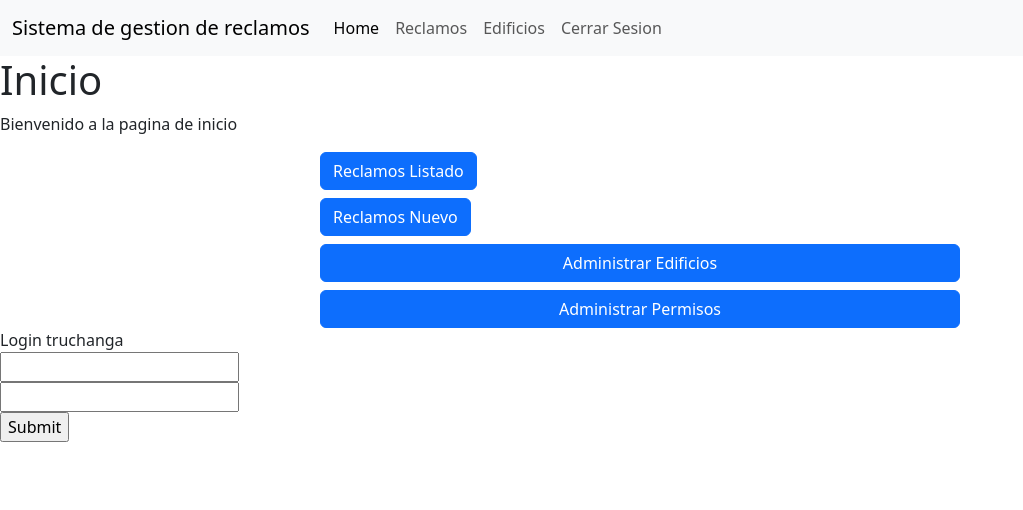
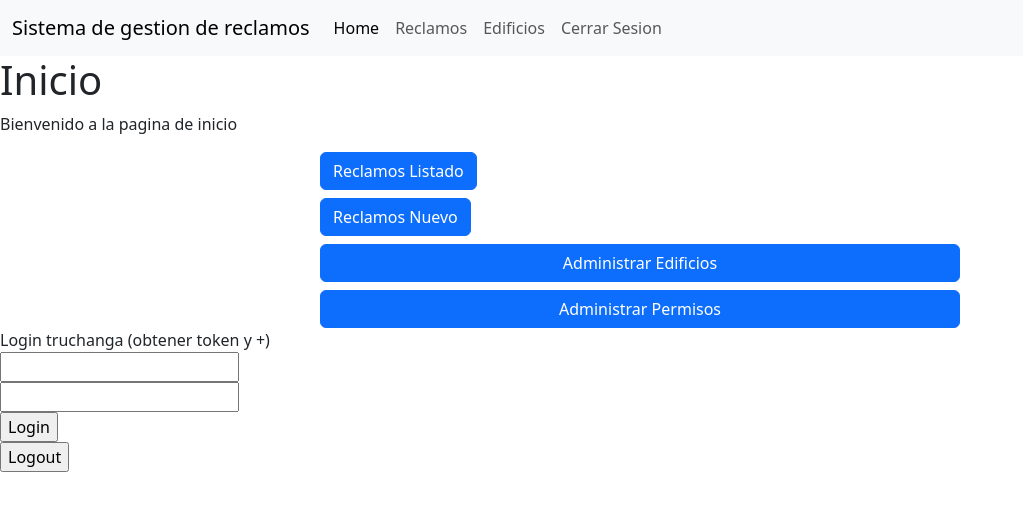
Before and after one commit to ManuMarcos/Sistema-de-Gestion-Reclamos, a React (Create React App) app in the folder Front/app/: page / in a window 1280 px wide. Shown: the top 510 px of the page, without its empty margins (0-1023 px from the left). Built offline with nearby package versions, Linux system fonts and the light colour scheme.

Commit message:
usar id del login

```diff
--- a/Front/app/src/components/Home/home.js
+++ b/Front/app/src/components/Home/home.js
@@ -1,7 +1,8 @@
-import React from "react";
+import React, { useState } from "react";
 import { Link } from 'react-router-dom';
 
 const Home = () => {
+    const [idEdificio, setIdEdificio] = useState(sessionStorage.getItem("edificioId"));
 
     async function login_sacar_luego(user, pass) {
         // Default options are marked with *
@@ -28,11 +29,23 @@ const Home = () => {
         console.log(e);
         login_sacar_luego(e.target[0].value,  e.target[1].value)
         .then((data) => {
-            console.log("token: " + data["accessToken"] )
             sessionStorage.setItem("accessToken", data["accessToken"]);
             sessionStorage.setItem("userId", data["userId"]);
+            sessionStorage.setItem("userType", data["tipo"]);
+            sessionStorage.setItem("edificioId", data["edificioId"]);
+            setIdEdificio(sessionStorage.getItem("edificioId"))
         })
         .catch((err) => console.log(err))
+    }
+
+    function SubmitLogout(e)
+    {
+        e.preventDefault()
+        sessionStorage.removeItem("accessToken");
+        sessionStorage.removeItem("userId");
+        sessionStorage.removeItem("userType");
+        sessionStorage.removeItem("edificioId");
+        setIdEdificio(null);
     }
 
     return (
@@ -41,18 +54,21 @@ const Home = () => {
             <p>Bienvenido a la pagina de inicio</p>
             <div className="d-flex justify-content-center">
                 <div className="d-grid gap-2 col-6">
-                    <Link to="/Reclamos/Listado?edificio_id=1"><button className="btn btn-primary">Reclamos Listado</button></Link>
-                    <Link to="/Reclamos/Nuevo?edificio_id=1"><button className="btn btn-primary" >Reclamos Nuevo</button></Link>
+                    <Link to={`/Reclamos/Listado?edificio_id=${idEdificio}`}><button className="btn btn-primary">Reclamos Listado</button></Link>
+                    <Link to={`/Reclamos/Nuevo?edificio_id=${idEdificio}`}><button className="btn btn-primary" >Reclamos Nuevo</button></Link>
                     <a href="/admin-edificios" className="btn btn-primary" role="button" data-bs-toggle="button">Administrar Edificios</a>
                     <a href="/admin-permisos" className="btn btn-primary" role="button" data-bs-toggle="button">Administrar Permisos</a>
                 </div>
             </div>
             {/* TODO: sacar el login truchanga cuando esté el posta */}
             <form onSubmit={SubmitLogin}>
-                <label>Login truchanga</label><br/>
+                <label>Login truchanga (obtener token y +)</label><br/>
                 <input type="text" id="user"/><br/>
                 <input type="text" id="pass"/><br/>
-                <input type="submit" value="Submit"/>
+                <input type="submit" value="Login"/>
+            </form>
+            <form onSubmit={SubmitLogout}>
+                <input type="submit" value="Logout"/>
             </form>
         </div>
     );
```
